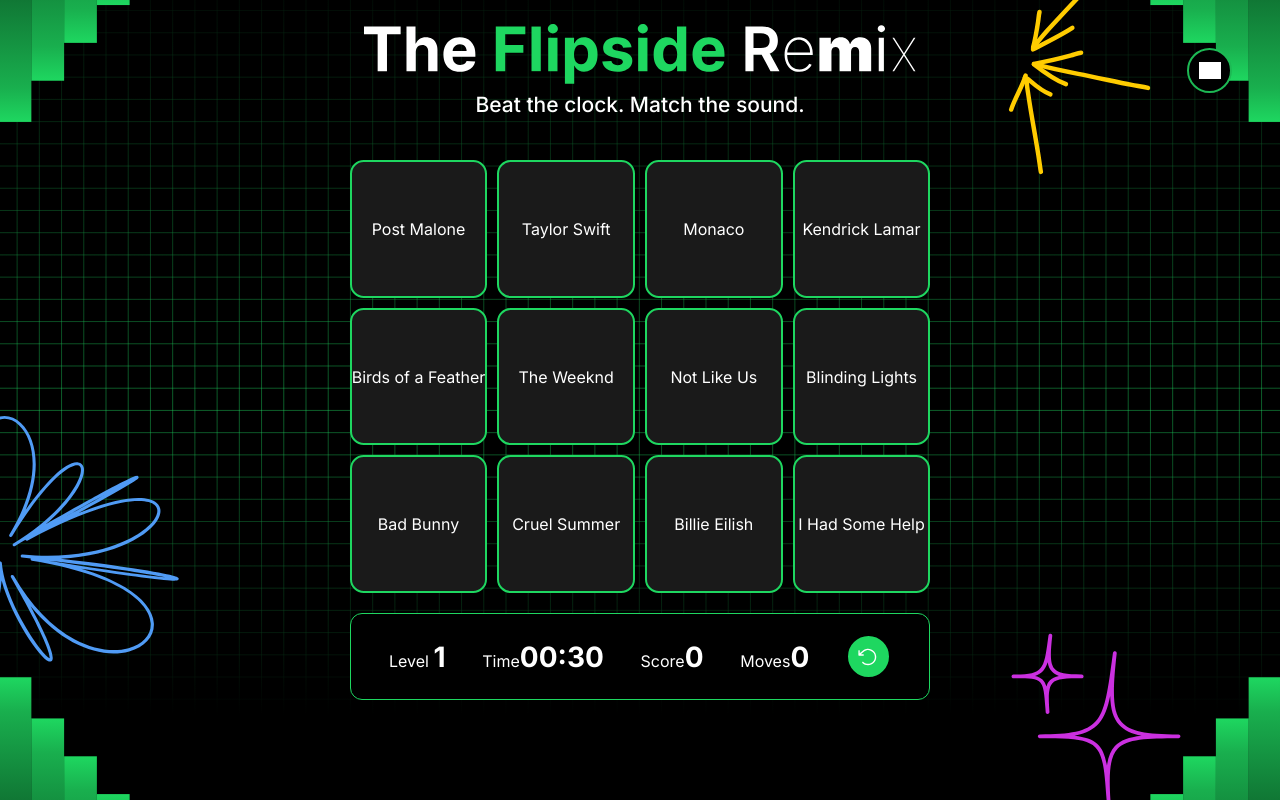
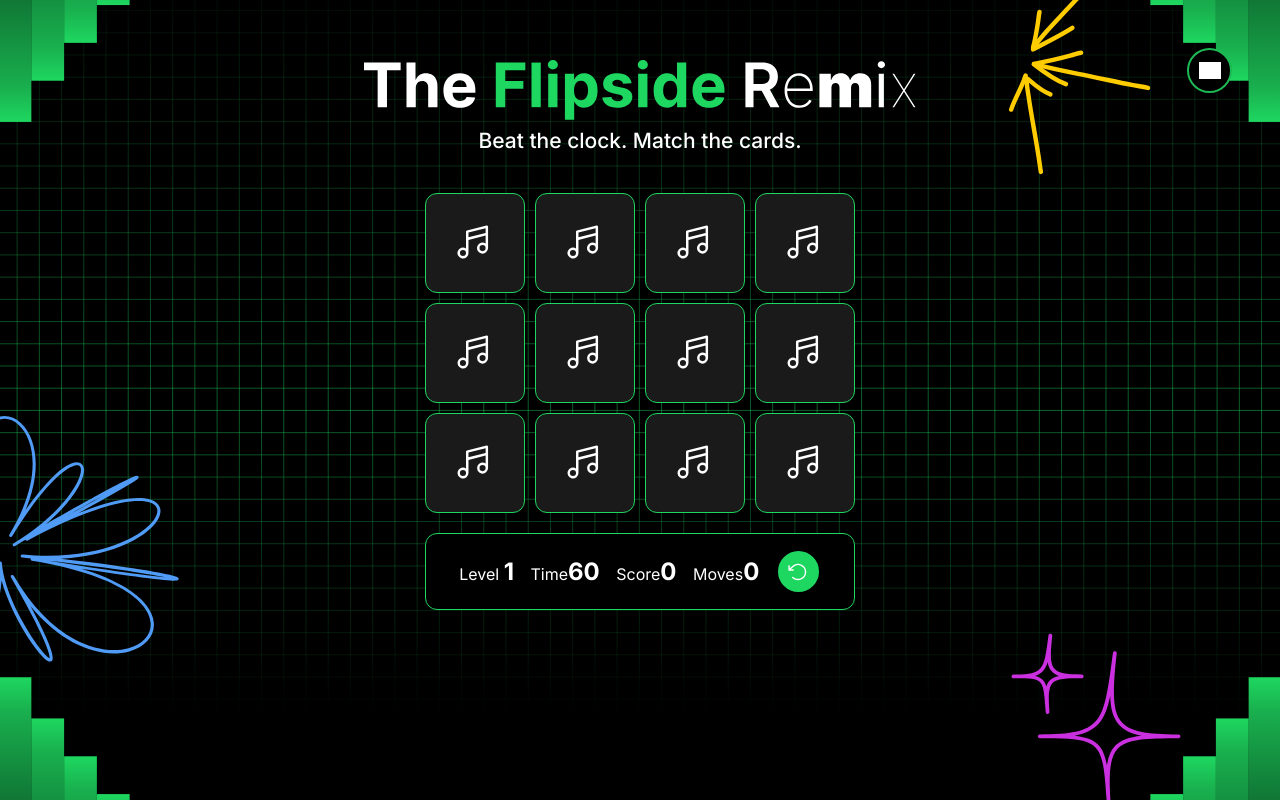
Before and after one commit to mmmdevlab/The-Flipside-Remix, a plain HTML site: page Building/index.html in a window 1280 px wide. Both pictures are taken after a click on the button "PLAY GAME". Drawn offline with Linux system fonts and the light colour scheme; grey boxes are pictures that could not be loaded.

Commit message:
feat: add countdown timer system, enhanced card structure, and game state tracking

```diff
--- a/Building/index.html
+++ b/Building/index.html
@@ -35,7 +35,7 @@
             class="logo"
           />
         </div>
-        <p class="tagline">Beat the clock. Match the sound.</p>
+        <p class="tagline">Beat the clock. Match the cards.</p>
       </div>
       <div class="header-actions">
         <button
--- a/Building/script.js
+++ b/Building/script.js
@@ -14,11 +14,14 @@
 let score = 0;
 let moves = 0;
 let timer = 0;
-let timeLeft = 0;
+let timeLeft = null;
+let timerInterval = null;
 
 let firstCard = null;
 let secondCard = null;
 let lockBoard = false;
+
+let consecutiveMatches = 0;
 
 /*------------------------ Cached Element References ------------------------*/
 
@@ -26,6 +29,8 @@
 // console.log("start Screen", screenStart);
 const screenGame = document.getElementById("screen-game");
 // console.log("Game Screen", screenGame);
+const gameGrid = document.getElementById("game-grid");
+//console.log("grid")
 
 const inputName = document.getElementById("playerName");
 // console.log("input", inputName);
@@ -34,17 +39,22 @@
 const btnHow = document.getElementById("btn-how");
 // console.log("how to play button", btnHow);
 
-const gameGrid = document.getElementById("game-grid");
-//console.log("grid")
-
 const overlayHow = document.getElementById("overlay-instructions");
 // console.log(overlayHow);
 const btnCloseHow = document.getElementById("btn-close-instructions");
 // console.log(btnCloseHow);
 
-//? Grab the Grid Container
-//? Grab the Dashboard items (Timer, Score, Moves displays)
-//? Grab all the Screens (Start, Game, Overlays)
+const levelDisplay = document.getElementById("level-display");
+console.log(levelDisplay);
+const timerDisplay = document.getElementById("timer-display");
+console.log(timerDisplay);
+const scoreDisplay = document.getElementById("score-display");
+console.log(scoreDisplay);
+const movesDisplay = document.getElementById("moves-display");
+console.log(movesDisplay);
+
+//? Grab all the Screens (win Overlay, loss overlay, victory (all levels complete overlay, persona overlay))
+//? one thing to add on which i forgot - before the level game start i wanted to pop up stating the time they have to complete the level overlay.
 
 /*---------------------------- Functions (Game) ----------------------------*/
 
@@ -59,15 +69,23 @@
 
 /*----------------------------flip card----------------------------*/
 const flipCard = (event) => {
+  const card = event.target.closest(".card");
   if (lockBoard) return;
-  event.target.classList.add("flipped");
+
+  if (timerInterval === null) {
+    console.log("First card clicked! Starting the countdown");
+    startCountdown(timeLeft);
+  }
 
   if (!firstCard) {
-    firstCard = event.target;
+    card.classList.add("flipped");
+    firstCard = card;
     // console.log(firstCard.dataset.pairId);
     return;
   }
-  secondCard = event.target;
+
+  card.classList.add("flipped");
+  secondCard = card;
   // console.log(secondCard.dataset.pairId);
   lockBoard = true;
   // console.log(lockBoard);
@@ -107,9 +125,27 @@
     const cardElement = document.createElement("div");
     cardElement.classList.add("card");
     cardElement.dataset.pairId = card.pairId;
-    cardElement.dataset.type = card.type;
-    cardElement.textContent = card.value;
+
+    const cardFront = document.createElement("div");
+    cardFront.classList.add("card-front");
+    cardFront.innerHTML = `<svg
+        xmlns="http://www.w3.org/2000/svg"
+        width="32"
+        height="32"
+        fill="#ffffff"
+        viewBox="0 0 256 256"
+      >
+        <path d="M212.92,17.69a8,8,0,0,0-6.86-1.45l-128,32A8,8,0,0,0,72,56V166.08A36,36,0,1,0,88,196V110.25l112-28v51.83A36,36,0,1,0,216,164V24A8,8,0,0,0,212.92,17.69ZM52,216a20,20,0,1,1,20-20A20,20,0,0,1,52,216ZM88,93.75V62.25l112-28v31.5ZM180,184a20,20,0,1,1,20-20A20,20,0,0,1,180,184Z"></path>
+      </svg>`;
+
+    const cardBack = document.createElement("div");
+    cardBack.classList.add("card-back");
+    cardBack.textContent = card.value;
+
+    cardElement.appendChild(cardFront);
+    cardElement.appendChild(cardBack);
     gameGrid.appendChild(cardElement);
+    // console.log(cardElement);
     cardElement.addEventListener("click", flipCard);
   });
 };
@@ -132,6 +168,11 @@
 
   const level = GameData.levels[currentLevel];
   // console.log(currentLevel);
+  timeLeft = level.timeLimit;
+  timerDisplay.textContent = timeLeft;
+  timerInterval = null;
+  console.log(`You have ${timeLeft} seconds to complete this level`);
+
   const cards = [];
 
   GameData.levels[currentLevel].matchPairs.forEach((pair) => {
@@ -145,8 +186,35 @@
 };
 
 /*----------------------------score panel----------------------------*/
+//timer
+const startCountdown = (seconds) => {
+  timeLeft = seconds;
 
+  timerDisplay.textContent = timeLeft;
+
+  timerInterval = window.setInterval(() => {
+    timeLeft = timeLeft - 1;
+    timerDisplay.textContent = timeLeft;
+
+    if (timeLeft <= 0) {
+      stopTimer();
+      console.log("GameOver"); // update with my dialog loss overlay
+    }
+  }, 1000);
+};
+const stopTimer = () => {
+  window.clearInterval(timerInterval);
+};
+
+//moves
+
+//score
+
+//
 /*----------------------------win/loss condition----------------------------*/
+
+// to add a stoptimer() when a win happens before the time runs out
+
 /*----------------------------stats update----------------------------*/
 /*----------------------------mid-game shuffle feature----------------------------*/
 
--- a/Building/style.css
+++ b/Building/style.css
@@ -31,6 +31,9 @@
   color: var(--white);
   overflow-x: hidden;
   min-height: 100vh;
+  display: flex;
+  flex-direction: column;
+  align-items: center;
 }
 
 /*----------------------------------------Typography*/
@@ -139,33 +142,39 @@
 }
 #game-container {
   display: flex;
+  justify-content: center;
   flex-direction: column;
   align-items: center;
+  justify-content: flex-start;
   width: 100%;
   max-width: 960px;
   margin: 0 auto;
-  padding: 160px 16px 64px;
-  gap: 40px;
+  padding: 40px 16px;
+  /* gap: 40px; */
+  flex-grow: 1;
 }
 
 #game-grid {
   display: grid;
   height: auto;
   width: 100%;
+  max-width: 960px;
+  margin: 0 auto;
   gap: 10px;
 }
 
 /*----------------------------------------The Header & Toggle */
 
 .site-header {
-  position: fixed;
+  position: relative;
   top: 0;
   left: 0;
   width: 100%;
-  padding: 24px;
+  padding: 60px 20px 0px;
   display: flex;
   justify-content: center;
   z-index: 100;
+  flex-shrink: 0;
 }
 
 .header-center {
@@ -494,28 +503,28 @@
   justify-content: space-around;
   align-items: center;
   width: 100%;
-  max-width: 600px;
+  max-width: 800px;
   border: 1px solid var(--green);
-  padding: 20px;
+  padding: 15px 25px;
   border-radius: 12px;
   background: var(--black);
 }
 
 .stat {
   display: flex;
-  flex-direction: column;
-  align-items: center;
+  flex-direction: row;
+  align-items: baseline;
+  gap: 8px;
 }
 .stat span {
-  font-size: 10px;
+  font-size: 12px;
   text-transform: uppercase;
-  color: var(--text-muted);
+  color: var(--green);
 }
 .stat-details {
-  font-size: 28px;
-  color: var(--white);
+  font-size: 24px;
+  font-weight: 700;
 }
-
 /*----------------------------------------Persona Template Styling*/
 .persona-card {
   padding: 20px;
@@ -546,21 +555,57 @@
 /*-----------------------------------------Cards*/
 
 .card {
+  position: relative;
+  width: 100px;
+  aspect-ratio: 1;
+  cursor: pointer;
+  background-color: transparent;
+}
+
+.card-front,
+.card-back {
+  position: absolute;
+  top: 0;
+  left: 0;
+  width: 100%;
+  height: 100%;
+
   display: flex;
-  width: 100%;
-  aspect-ratio: 1;
-  background-color: var(--dark-grey);
-  border-radius: 10%;
-  border: 2px solid var(--green);
-  cursor: pointer;
-  transition: all 0.2s ease;
-  color: var(--white);
   align-items: center;
   justify-content: center;
-  flex-wrap: wrap;
+  border-radius: 12px;
+  border: 1px solid var(--green);
+  transition: opacity 0.2s ease-in-out;
 }
 
-.card.flipped {
+.card-front {
+  background-color: var(--dark-grey);
+  z-index: 2;
+}
+
+.card-back {
   background-color: var(--green-dark);
   color: var(--white);
+  padding: 8px;
+  font-size: 14px;
+  text-align: center;
+  z-index: 1;
+  opacity: 0;
 }
+
+.card.flipped .card-front {
+  opacity: 0;
+}
+
+.card.flipped .card-back {
+  opacity: 1;
+}
+
+.card:hover:not(.flipped) .card-front {
+  border-color: var(--white);
+}
+.card-front svg {
+  width: 40%;
+  height: auto;
+  color: var(--green);
+}
```
